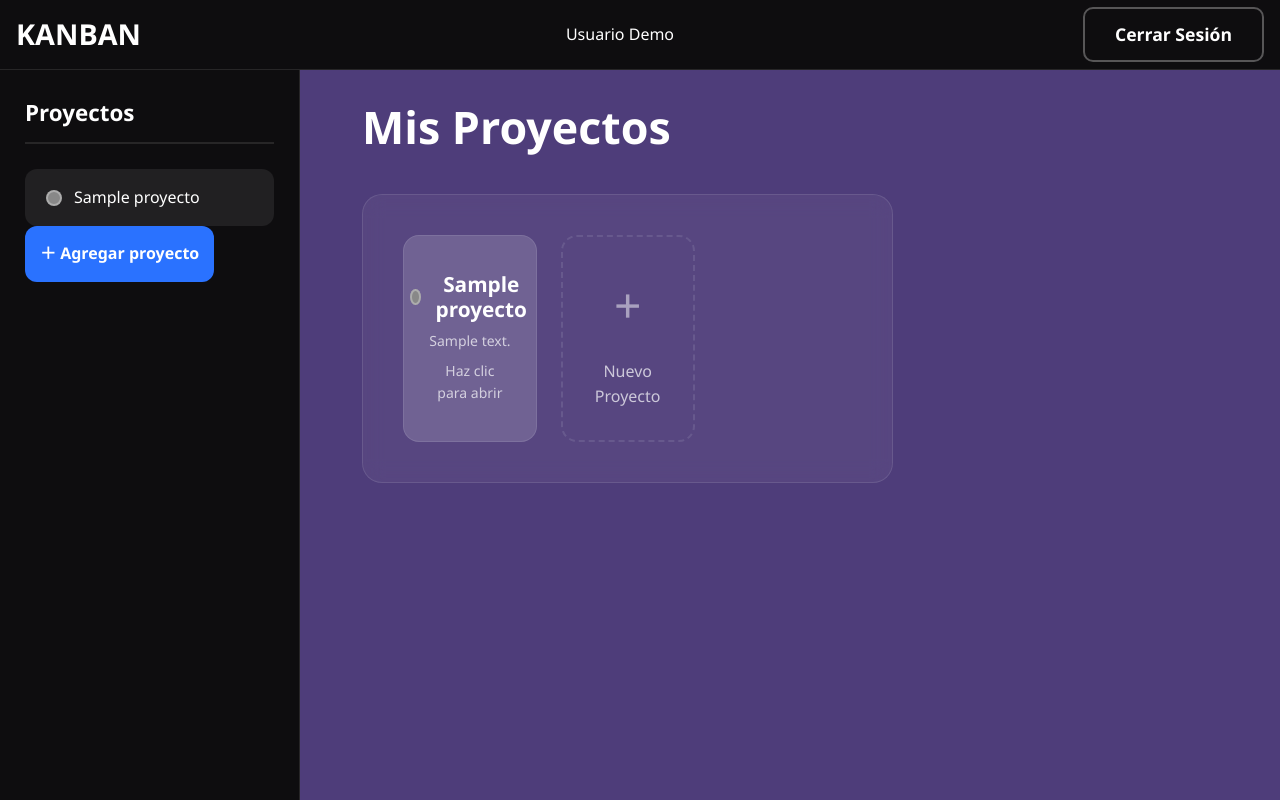
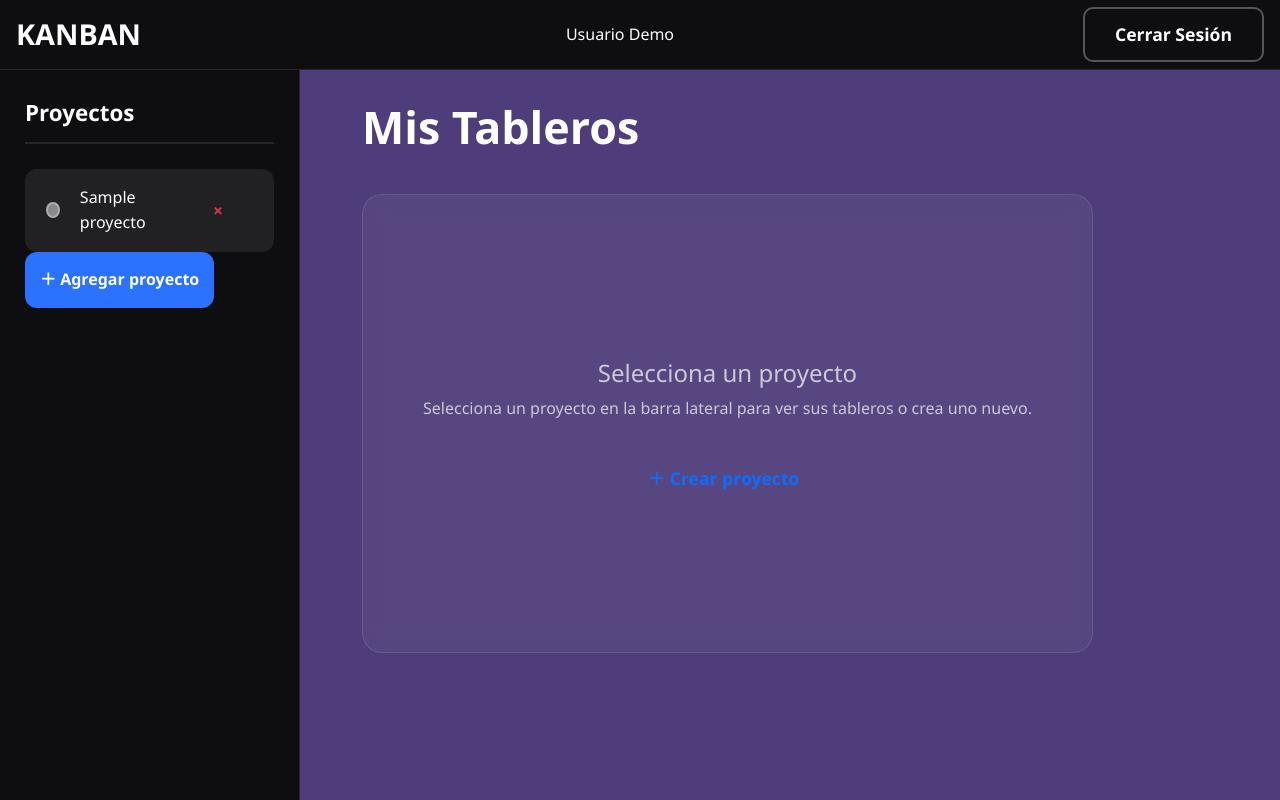
Before and after one commit to tzedds16/GestorTareasColab, a PHP site: page /GestorTareasColab/proyectos.php in a window 1280 px wide. Run offline with PHP 8.4, Linux system fonts and the light colour scheme; a user stored in the database is signed in; data comes from the database, SQL or seed files in the repository; tables that the repository leaves empty hold one stand-in row (values such as "Sample post").

Commit message:
Creacion de multiples tableros | modificaciones

```diff
--- a/api/tableros.php
+++ b/api/tableros.php
@@ -19,6 +19,8 @@ try {
                 obtenerTablero($_GET['id'], $usuario_id);
             } else if (isset($_GET['proyecto_id'])) {
                 listarTablerosPorProyecto($_GET['proyecto_id'], $usuario_id);
+            } else {
+                listarTodosTablerosUsuario($usuario_id);
             }
             break;
 
@@ -86,6 +88,28 @@ function listarTablerosPorProyecto($proyecto_id, $usuario_id) {
         ORDER BY t.posicion ASC, t.fecha_creacion ASC
     ");
     $stmt->bind_param('i', $proyecto_id);
+    $stmt->execute();
+    $result = $stmt->get_result();
+
+    $tableros = [];
+    while ($row = $result->fetch_assoc()) {
+        $tableros[] = $row;
+    }
+
+    echo json_encode(['success' => true, 'tableros' => $tableros]);
+}
+
+function listarTodosTablerosUsuario($usuario_id) {
+    global $conn;
+
+    $stmt = $conn->prepare("SELECT t.*, p.nombre as proyecto_nombre, p.color as proyecto_color, COUNT(ta.id) as total_tareas
+        FROM tableros t
+        LEFT JOIN proyectos p ON t.proyecto_id = p.id
+        LEFT JOIN tareas ta ON t.id = ta.tablero_id
+        WHERE (p.usuario_id = ? OR p.id IN (SELECT proyecto_id FROM colaboradores WHERE usuario_id = ?))
+        GROUP BY t.id
+        ORDER BY p.nombre ASC, t.posicion ASC, t.fecha_creacion ASC");
+    $stmt->bind_param('ii', $usuario_id, $usuario_id);
     $stmt->execute();
     $result = $stmt->get_result();
 
--- a/assets/js/proyectos.js
+++ b/assets/js/proyectos.js
@@ -1,15 +1,20 @@
 // proyectos.js - Funcionalidades para la página de proyectos
 
 let proyectos = [];
+let tableros = [];
 let proyectoModal;
+let tableroModal;
+let currentProyectoId = null;
 
 document.addEventListener('DOMContentLoaded', function() {
     proyectoModal = new bootstrap.Modal(document.getElementById('modalProyecto'));
+    tableroModal = new bootstrap.Modal(document.getElementById('modalTablero'));
 
     // Verificar autenticación y cargar datos
     verificarAutenticacion();
     cargarUsuario();
-    cargarProyectos();
+    cargarProyectos(); // carga proyectos para select & sidebar
+    cargarTableros(); // carga los tableros para la vista principal
     mostrarAlertaDeLlamadaLogin();
 });
 
@@ -78,7 +83,8 @@ async function cargarProyectos() {
 
         if (data.success) {
             proyectos = data.proyectos;
-            mostrarProyectos();
+            poblarSelectProyectos();
+            poblarSidebarProyectos();
         } else {
             mostrarError('Error al cargar proyectos: ' + data.message);
         }
@@ -88,25 +94,98 @@ async function cargarProyectos() {
     }
 }
 
+// Cargar tableros desde la API (lista global del usuario)
+async function cargarTableros() {
+    try {
+        const response = await fetch('../api/tableros.php');
+        const data = await response.json();
+
+        if (data.success) {
+            tableros = data.tableros || [];
+            mostrarTableros();
+        } else {
+            mostrarError('Error al cargar tableros: ' + data.message);
+        }
+    } catch (error) {
+        console.error('Error:', error);
+        mostrarError('Error al conectar con el servidor. Intenta nuevamente.');
+    }
+}
+
 // Mostrar proyectos en el sidebar y en el contenido principal
-function mostrarProyectos() {
+function poblarSidebarProyectos() {
     const listaProyectos = document.getElementById('listaProyectos');
+    listaProyectos.innerHTML = '';
+    proyectos.forEach(proyecto => {
+        const proyectoElement = document.createElement('div');
+        proyectoElement.className = 'sidebar-project';
+        proyectoElement.dataset.proyectoId = proyecto.id;
+        proyectoElement.innerHTML = `
+            <div class="d-flex align-items-center justify-content-between">
+                <div class="d-flex align-items-center">
+                    <div class="color-indicator" style="background: ${proyecto.color}"></div>
+                    <span class="ms-2">${proyecto.nombre}</span>
+                </div>
+                <div>
+                    <button class="btn btn-sm btn-outline-danger del-proj-btn" title="Eliminar proyecto">×</button>
+                </div>
+            </div>
+        `;
+        proyectoElement.onclick = () => filtrarPorProyecto(proyecto.id);
+        // botón eliminar dentro del elemento
+        const delBtn = proyectoElement.querySelector('.del-proj-btn');
+        if (delBtn) {
+            delBtn.addEventListener('click', function(e) {
+                e.stopPropagation();
+                eliminarProyecto(proyecto.id, proyecto.nombre);
+            });
+        }
+        listaProyectos.appendChild(proyectoElement);
+    });
+
+}
+
+function poblarSelectProyectos() {
+    const select = document.getElementById('proyectoSelect');
+    if (!select) return;
+    select.innerHTML = '';
+    proyectos.forEach(p => {
+        const opt = document.createElement('option');
+        opt.value = p.id;
+        opt.textContent = p.nombre;
+        select.appendChild(opt);
+    });
+}
+
+function mostrarTableros(filterProyectoId = null) {
     const boardsList = document.getElementById('boardsList');
+    boardsList.innerHTML = '';
+    // Si no se indica proyecto y no hay proyecto seleccionado, mostrar placeholder
+    if (!filterProyectoId && !currentProyectoId) {
+        boardsList.innerHTML = `
+            <div class="col-12 text-center py-5">
+                <div class="empty-state">
+                    <i class="bi bi-kanban" style="font-size: 4rem; opacity: 0.5;"></i>
+                    <h4 class="mt-3">Selecciona un proyecto</h4>
+                    <p class="text-muted">Selecciona un proyecto en la barra lateral para ver sus tableros o crea uno nuevo.</p>
+                    <button class="btn btn-outline-primary mt-3 me-2" onclick="abrirModalProyecto()">＋ Crear proyecto</button>
+                </div>
+            </div>
+        `;
+        return;
+    }
 
-    // Limpiar listas
-    listaProyectos.innerHTML = '';
-    boardsList.innerHTML = '';
+    const lista = (filterProyectoId || currentProyectoId) ? tableros.filter(t => t.proyecto_id == (filterProyectoId || currentProyectoId)) : tableros;
 
-    if (proyectos.length === 0) {
-        // Mostrar estado vacío
+    if (!lista || lista.length === 0) {
         boardsList.innerHTML = `
             <div class="col-12 text-center py-5">
                 <div class="empty-state">
                     <i class="bi bi-inbox" style="font-size: 4rem; opacity: 0.5;"></i>
-                    <h4 class="mt-3">No tienes proyectos</h4>
-                    <p class="text-muted">Crea tu primer proyecto para comenzar</p>
-                    <button class="btn btn-primary mt-3" onclick="abrirModalProyecto()">
-                        Crear Primer Proyecto
+                    <h4 class="mt-3">No tienes tableros</h4>
+                    <p class="text-muted">Crea tu primer tablero para comenzar</p>
+                    <button class="btn btn-primary mt-3" onclick="abrirModalTablero()">
+                        Crear Primer Tablero
                     </button>
                 </div>
             </div>
@@ -114,44 +193,42 @@ function mostrarProyectos() {
         return;
     }
 
-    // Mostrar proyectos en sidebar
-    proyectos.forEach(proyecto => {
-        const proyectoElement = document.createElement('div');
-        proyectoElement.className = 'sidebar-project';
-        proyectoElement.innerHTML = `
-            <div class="d-flex align-items-center">
-                <div class="color-indicator" style="background: ${proyecto.color}"></div>
-                ${proyecto.nombre}
-            </div>
-        `;
-        proyectoElement.onclick = () => irATablero(proyecto.id);
-        listaProyectos.appendChild(proyectoElement);
-    });
-
-    // Mostrar proyectos en contenido principal
-    proyectos.forEach(proyecto => {
+    lista.forEach(tablero => {
         const col = document.createElement('div');
         col.className = 'col-md-4';
+        const proyectoColor = tablero.proyecto_color || '#6366f1';
+        const proyectoNombre = tablero.proyecto_nombre || '';
         col.innerHTML = `
-            <div class="board-card" onclick="irATablero(${proyecto.id})">
+            <div class="board-card" onclick="irATablero(${tablero.id})">
+                <div class="d-flex justify-content-end mb-2">
+                    <button class="btn btn-sm btn-outline-danger del-board-btn" title="Eliminar tablero">×</button>
+                </div>
                 <div class="d-flex align-items-center mb-2">
-                    <div class="color-indicator" style="background: ${proyecto.color}"></div>
-                    <h5 class="mb-0">${proyecto.nombre}</h5>
+                    <div class="color-indicator" style="background: ${proyectoColor}"></div>
+                    <h5 class="mb-0">${tablero.nombre}</h5>
                 </div>
-                <p class="text-muted small mb-2">${proyecto.descripcion || 'Sin descripción'}</p>
+                <p class="text-muted small mb-2">${proyectoNombre}</p>
                 <small class="text-muted">Haz clic para abrir</small>
             </div>
         `;
         boardsList.appendChild(col);
+        // Añadir listener al botón eliminar para evitar propagación del click
+        const delBtn = col.querySelector('.del-board-btn');
+        if (delBtn) {
+            delBtn.addEventListener('click', (e) => {
+                e.stopPropagation();
+                eliminarTablero(tablero.id, tablero.nombre);
+            });
+        }
     });
 
-    // Agregar botón para nuevo proyecto
+    // Agregar botón para nuevo tablero
     const colAdd = document.createElement('div');
     colAdd.className = 'col-md-4';
     colAdd.innerHTML = `
-        <div class="board-card add-board" onclick="abrirModalProyecto()">
+        <div class="board-card add-board" onclick="abrirModalTablero()">
             <span class="plus">+</span>
-            <div>Nuevo Proyecto</div>
+            <div>Nuevo Tablero</div>
         </div>
     `;
     boardsList.appendChild(colAdd);
@@ -162,6 +239,22 @@ function abrirModalProyecto() {
     document.getElementById('formProyecto').reset();
     document.getElementById('proyectoColor').value = '#6366f1';
     proyectoModal.show();
+}
+
+function abrirModalTablero() {
+    const form = document.getElementById('formTablero');
+    if (form) form.reset();
+    // Asegurar que hay un proyecto seleccionado
+    if (!currentProyectoId && proyectos.length > 0) {
+        setSelectedProject(proyectos[0].id);
+    }
+    // Mostrar info del proyecto actual en el modal
+    const info = document.getElementById('tableroProyectoInfo');
+    const hid = document.getElementById('tableroProyectoId');
+    const proj = proyectos.find(p => p.id == currentProyectoId);
+    if (info) info.textContent = proj ? proj.nombre : 'Ningún proyecto seleccionado';
+    if (hid) hid.value = proj ? proj.id : '';
+    tableroModal.show();
 }
 
 // Crear nuevo proyecto
@@ -203,23 +296,51 @@ async function crearProyecto() {
     }
 }
 
-// Ir al tablero de un proyecto
-async function irATablero(proyectoId) {
+// Crear nuevo tablero
+async function crearTablero() {
+    const nombre = document.getElementById('tableroNombre').value.trim();
+    // obtener proyecto desde hidden input o variable global
+    const proyectoHidden = document.getElementById('tableroProyectoId');
+    const proyectoId = proyectoHidden && proyectoHidden.value ? proyectoHidden.value : currentProyectoId;
+
+    if (!nombre || !proyectoId) {
+        mostrarError('El nombre del tablero y el proyecto son requeridos (selecciona un proyecto)');
+        return;
+    }
+
     try {
-        // Primero, obtener o crear el tablero para este proyecto
-        const response = await fetch(`../api/tableros.php?proyecto_id=${proyectoId}`);
+        const response = await fetch('../api/tableros.php', {
+            method: 'POST',
+            headers: {
+                'Content-Type': 'application/json'
+            },
+            body: JSON.stringify({
+                nombre: nombre,
+                proyecto_id: parseInt(proyectoId, 10)
+            })
+        });
+
         const data = await response.json();
 
-        if (data.success && data.tableros && data.tableros.length > 0) {
-            // Si existe al menos un tablero, ir al primero
-            window.location.href = `tablero.html?id=${data.tableros[0].id}`;
+        if (data.success) {
+            tableroModal.hide();
+            mostrarMensaje('Tablero creado exitosamente', 'success');
+            cargarTableros(); // Recargar la lista desde BD
         } else {
-            // Si no existe tablero, crear uno por defecto
-            crearTableroYNavegar(proyectoId);
+            mostrarError(data.message || 'Error al crear tablero');
         }
     } catch (error) {
         console.error('Error:', error);
-        mostrarError('Error al acceder al proyecto. Intenta nuevamente.');
+        mostrarError('Error al guardar el tablero. Intenta nuevamente.');
+    }
+}
+
+// Ir al tablero de un proyecto
+async function irATablero(proyectoId) {
+    // si nos pasan un id de tablero (cuando se hace click sobre tarjeta), navegar directamente
+    if (!isNaN(proyectoId)) {
+        window.location.href = `tablero.html?id=${proyectoId}`;
+        return;
     }
 }
 
@@ -271,3 +392,85 @@ function mostrarMensaje(mensaje, tipo = 'info') {
 function mostrarError(mensaje) {
     mostrarMensaje(mensaje, 'danger');
 }
+
+function filtrarPorProyecto(proyectoId) {
+    setSelectedProject(proyectoId);
+    mostrarTableros(proyectoId);
+}
+
+function setSelectedProject(proyectoId) {
+    currentProyectoId = proyectoId;
+    // actualizar apariencia del sidebar
+    const items = document.querySelectorAll('#listaProyectos .sidebar-project');
+    items.forEach(it => {
+        if (it.dataset && it.dataset.proyectoId == proyectoId) {
+            it.classList.add('active');
+        } else {
+            it.classList.remove('active');
+        }
+    });
+    // actualizar info del modal de tablero si está presente
+    const info = document.getElementById('tableroProyectoInfo');
+    const hid = document.getElementById('tableroProyectoId');
+    const proj = proyectos.find(p => p.id == proyectoId);
+    if (info) info.textContent = proj ? proj.nombre : 'Ningún proyecto seleccionado';
+    if (hid) hid.value = proj ? proj.id : '';
+}
+
+// Eliminar proyecto (con confirmación)
+async function eliminarProyecto(proyectoId, proyectoNombre = '') {
+    if (!confirm(`¿Eliminar el proyecto "${proyectoNombre}"? Esta acción eliminará también sus tableros y tareas.`)) {
+        return;
+    }
+
+    try {
+        const response = await fetch(`../api/proyectos.php?id=${proyectoId}`, {
+            method: 'DELETE'
+        });
+        const data = await response.json();
+
+        if (data.success) {
+            mostrarMensaje('Proyecto eliminado', 'success');
+            // Si el proyecto eliminado estaba seleccionado, limpiar selección
+            if (currentProyectoId == proyectoId) {
+                currentProyectoId = null;
+            }
+            // Recargar proyectos y tableros
+            await cargarProyectos();
+            await cargarTableros();
+            // Actualizar vista de tableros (mostrará placeholder si no hay selección)
+            mostrarTableros();
+        } else {
+            mostrarError(data.message || 'Error al eliminar proyecto');
+        }
+    } catch (error) {
+        console.error('Error al eliminar proyecto:', error);
+        mostrarError('Error al eliminar proyecto. Intenta nuevamente.');
+    }
+}
+
+// Eliminar tablero (con confirmación)
+async function eliminarTablero(tableroId, tableroNombre = '') {
+    if (!confirm(`¿Eliminar el tablero "${tableroNombre}"? Esta acción eliminará también sus tareas.`)) {
+        return;
+    }
+
+    try {
+        const response = await fetch(`../api/tableros.php?id=${tableroId}`, {
+            method: 'DELETE'
+        });
+        const data = await response.json();
+
+        if (data.success) {
+            mostrarMensaje('Tablero eliminado', 'success');
+            // Recargar lista de tableros y refrescar vista filtrada
+            await cargarTableros();
+            mostrarTableros(currentProyectoId);
+        } else {
+            mostrarError(data.message || 'Error al eliminar tablero');
+        }
+    } catch (error) {
+        console.error('Error al eliminar tablero:', error);
+        mostrarError('Error al eliminar tablero. Intenta nuevamente.');
+    }
+}
--- a/public/proyectos.php
+++ b/public/proyectos.php
@@ -34,13 +34,13 @@ if (!isset($_SESSION['usuario_id'])) {
             <div class="sidebar-projects" id="listaProyectos">
                 <!-- Los proyectos se cargarán aquí dinámicamente -->
             </div>
-            <button class="sidebar-add-btn" onclick="abrirModalProyecto()">＋ Agregar proyecto</button>
+                <button class="sidebar-add-btn" onclick="abrirModalProyecto()">＋ Agregar proyecto</button>
         </aside>
 
         <!-- Contenido Principal -->
         <main class="main-content">
             <div class="container">
-                <h1 class="project-title" id="tituloPrincipal">Mis Proyectos</h1>
+                <h1 class="project-title" id="tituloPrincipal">Mis Tableros</h1>
 
                 <div class="boards-container">
                     <div class="row g-4" id="boardsList">
@@ -85,6 +85,35 @@ if (!isset($_SESSION['usuario_id'])) {
         </div>
     </div>
 
+    <!-- Modal para Crear Tablero -->
+    <div class="modal fade" id="modalTablero" tabindex="-1">
+        <div class="modal-dialog">
+            <div class="modal-content">
+                <div class="modal-header">
+                    <h5 class="modal-title">Nuevo Tablero</h5>
+                    <button type="button" class="btn-close" data-bs-dismiss="modal"></button>
+                </div>
+                <div class="modal-body">
+                    <form id="formTablero">
+                        <div class="mb-3">
+                            <label class="form-label">Nombre del Tablero *</label>
+                            <input type="text" class="form-control" id="tableroNombre" name="nombre" required maxlength="150">
+                        </div>
+                        <div class="mb-3">
+                            <label class="form-label">Proyecto seleccionado</label>
+                            <div id="tableroProyectoInfo" class="form-control-plaintext small text-muted">Ningún proyecto seleccionado</div>
+                            <input type="hidden" id="tableroProyectoId" />
+                        </div>
+                    </form>
+                </div>
+                <div class="modal-footer">
+                    <button type="button" class="btn btn-secondary" data-bs-dismiss="modal">Cancelar</button>
+                    <button type="button" class="btn btn-primary" onclick="crearTablero()">Crear Tablero</button>
+                </div>
+            </div>
+        </div>
+    </div>
+
     <script src="https://cdn.jsdelivr.net/npm/bootstrap@5.3.3/dist/js/bootstrap.bundle.min.js"></script>
     <script src="../assets/js/proyectos.js"></script>
     <script>
--- a/public/tablero.html
+++ b/public/tablero.html
@@ -18,9 +18,6 @@
                 <a href="proyectos.html" class="btn btn-outline-light me-2">
                     <i class="bi bi-arrow-left"></i> Volver
                 </a>
-                <button class="btn btn-outline-light me-2" data-bs-toggle="modal" data-bs-target="#colaboradoresModal">
-                    <i class="bi bi-people"></i> Colaboradores
-                </button>
                 <button class="btn btn-outline-light" onclick="irAEstadisticas()">
                     <i class="bi bi-bar-chart"></i> Estadísticas
                 </button>
@@ -33,9 +30,6 @@
         <div class="d-flex justify-content-between align-items-center bg-primary text-white p-3 rounded">
             <h4 class="mb-0" id="proyectoNombre">Cargando tablero...</h4>
             <div>
-                <button class="btn btn-light btn-sm" data-bs-toggle="modal" data-bs-target="#colaboradoresModal">
-                    <i class="bi bi-person-circle"></i>
-                </button>
             </div>
         </div>
     </div>
```
Also changed, not shown: public/proyectos.html (+25 -1 lines).
